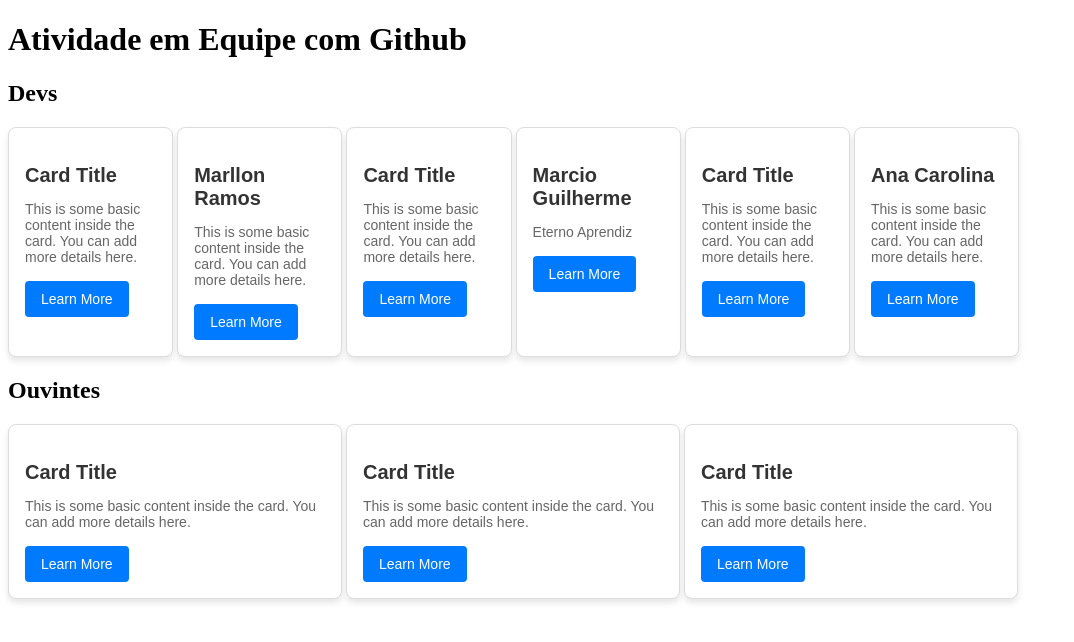
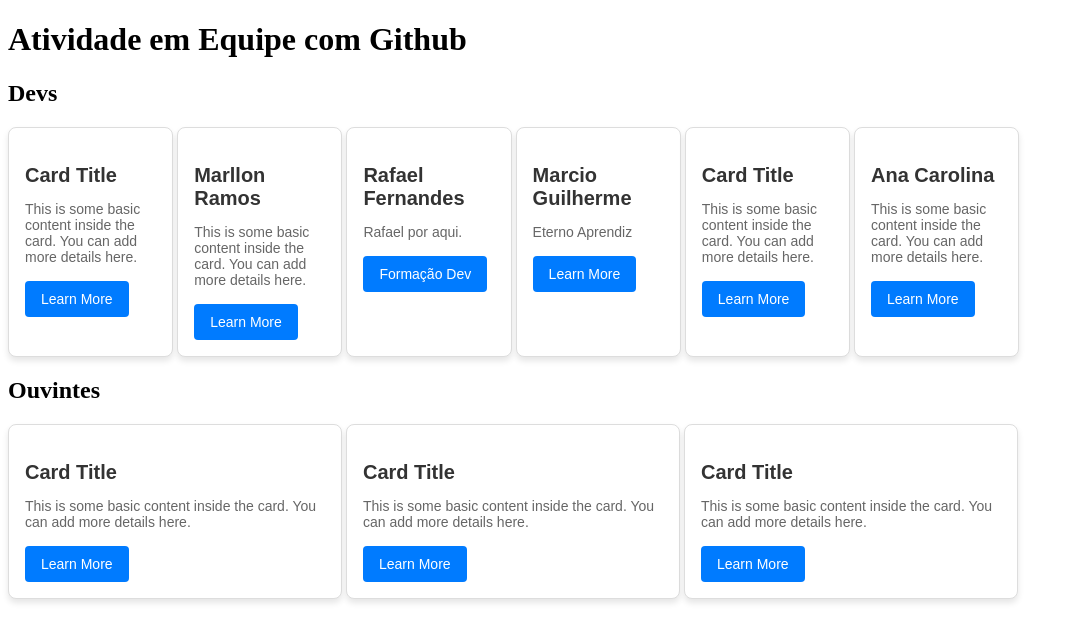
Before and after one commit to RobertSouDev/atividadeGithubEquipe, a React (Vite) app: page / in a window 1280 px wide. Shown: the top 642 px of the page, without its empty margins (0-1074 px from the left). Built offline with nearby package versions, Linux system fonts and the light colour scheme.

Commit message:
Rafael Fernandes (Alteração no título e conteúdo e Label do Botão)

```diff
--- a/src/components/Devs/CardRafael.jsx
+++ b/src/components/Devs/CardRafael.jsx
@@ -1,9 +1,9 @@
 export default function CardRafael() {
     return (
         <div class="card">
-            <h3 class="card-title">Card Title</h3>
-            <p class="card-content">This is some basic content inside the card. You can add more details here.</p>
-            <button class="card-button">Learn More</button>
+            <h3 class="card-title">Rafael Fernandes</h3>
+            <p class="card-content">Rafael por aqui.</p>
+            <button class="card-button">Formação Dev</button>
         </div>
      );
 }
```
Also changed, not shown: 1 other file (tests, documents, lock files or other folders).
